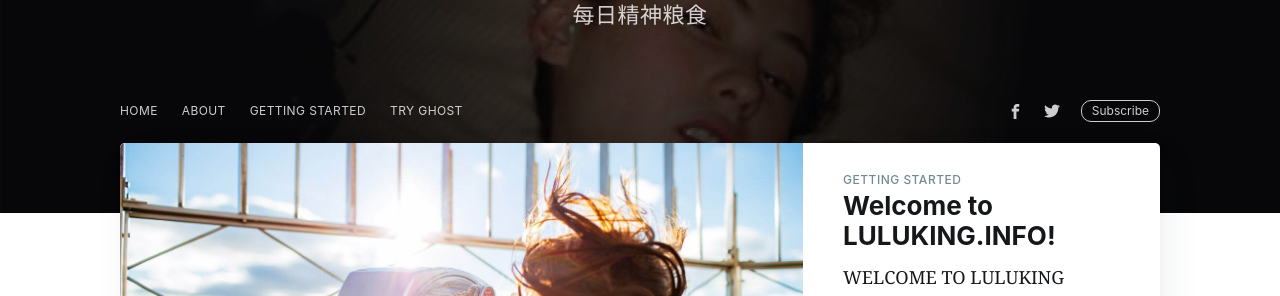
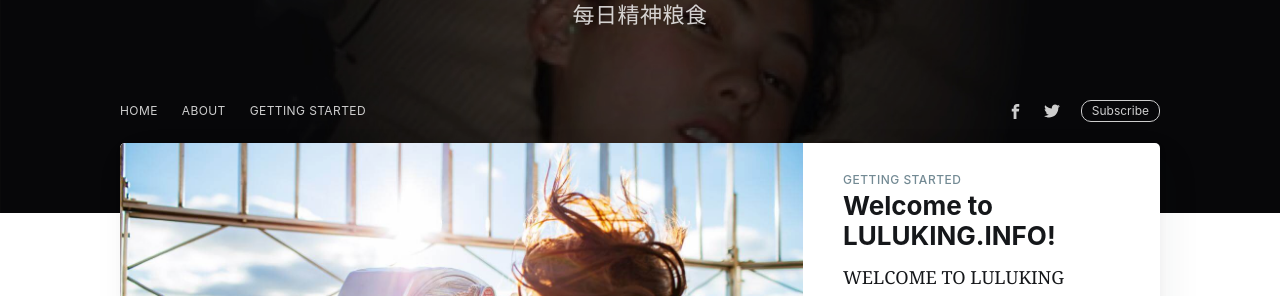
Before and after one commit to datcjordan/luluking.info, a Jekyll site: the page built from index.html, in a window 1280 px wide and 900 px high. Shown: the part 189-485 px from the top of the window. Built offline with Jekyll 4.4.1, drawn with Linux system fonts in a browser that asks for light colours; nearby versions of some CDN libraries; the list of posts is cut into pages by our own code; comment, search, counter and statistics services are not loaded.

Commit message:
Fixed navigation issue

```diff
--- a/_includes/navigation.html
+++ b/_includes/navigation.html
@@ -1,6 +1,5 @@
 <ul class="nav" role="menu">
     <li class="nav-home" role="menuitem"><a href="{{site.baseurl}}">Home</a></li>
-    <li class="nav-about" role="menuitem"><a href="{{site.baseurl}}about/">About</a></li>
-    <li class="nav-getting-started" role="menuitem"><a href="{{site.baseurl}}tag/getting-started/">Getting Started</a></li>
-    <li class="nav-try-ghost" role="menuitem"><a href="https://ghost.org">Try Ghost</a></li>
+    <li class="nav-about" role="menuitem"><a href="{{site.baseurl}}/about/">About</a></li>
+    <li class="nav-getting-started" role="menuitem"><a href="{{site.baseurl}}/tag/getting-started/">Getting Started</a></li>
 </ul>
```
Also changed, not shown: _data/tags.yml (line endings or trailing spaces).
